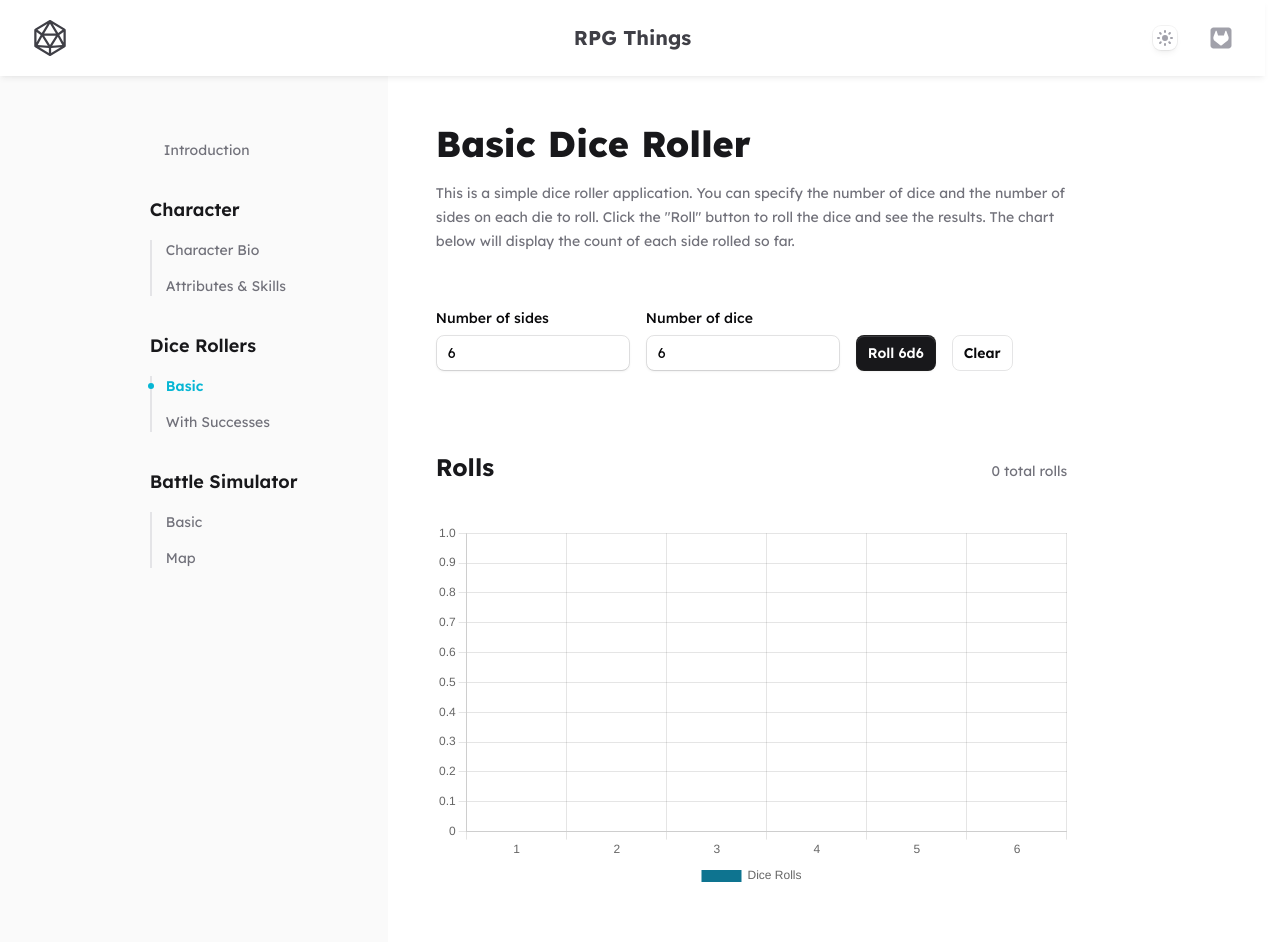
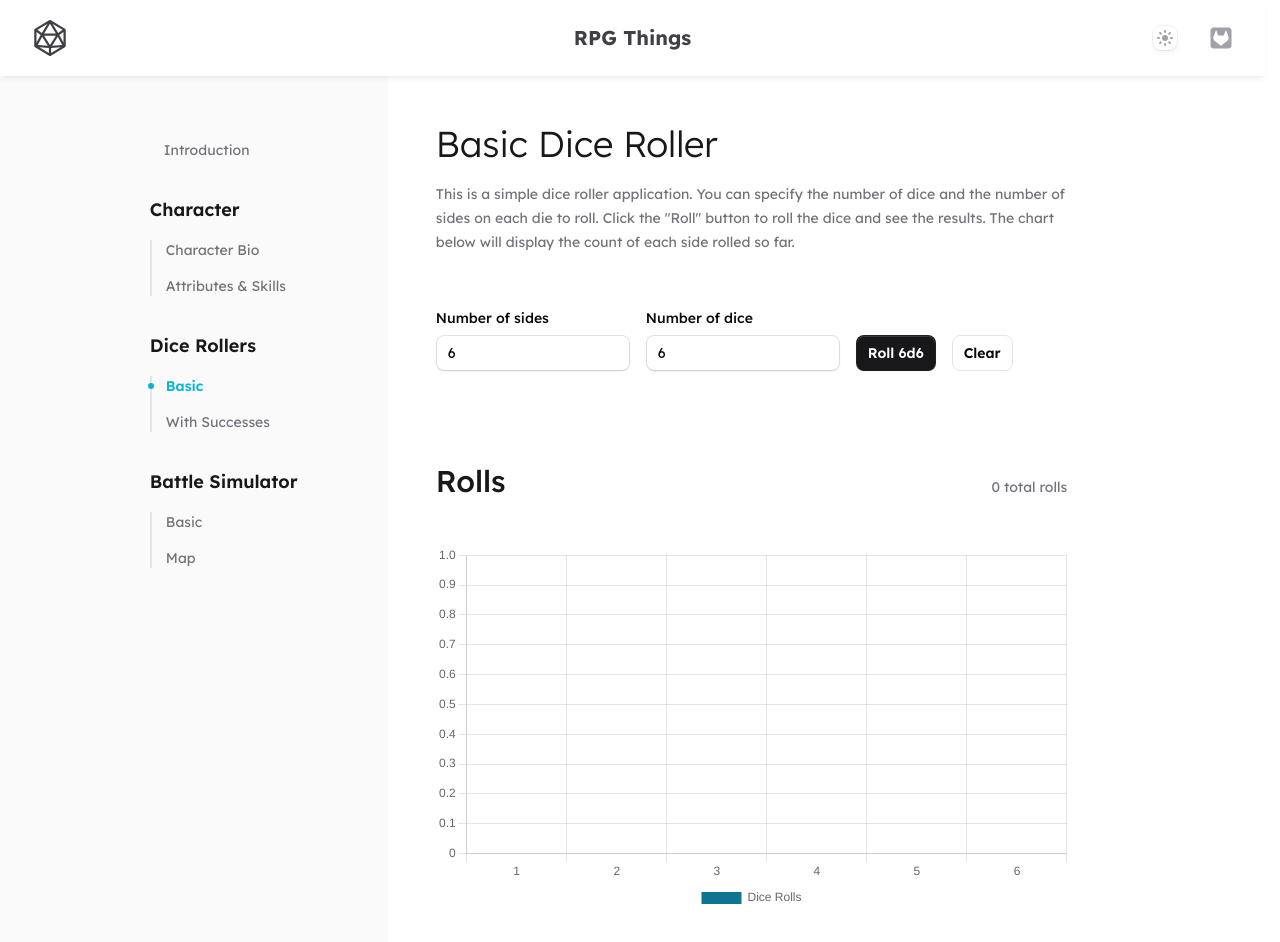
Before and after one commit to starbornone/rpg-things, a Next.js app: page /dice in a window 1280 px wide. Shown: the top 942 px of the page. Built offline with nearby package versions, Linux system fonts and the light colour scheme.

Commit message:
Updated styles to replace prose defaults

```diff
--- a/src/styles/globals.css
+++ b/src/styles/globals.css
@@ -16,31 +16,37 @@ body {
   font-family: var(--font-lexend);
 }
 
-h1 {
+h1,
+.prose h1 {
   @apply text-4xl font-light;
 }
 
-h2 {
+h2,
+.prose h2 {
   @apply text-3xl font-medium;
 }
 
-h3 {
+h3,
+.prose h3 {
   @apply text-2xl font-semibold;
 }
 
-h4 {
+h4,
+.prose h4 {
   @apply text-xl font-bold;
 }
 
-h5 {
+h5,
+.prose h5 {
   @apply text-lg font-extrabold;
 }
 
-h6 {
+h6,
+.prose h6 {
   @apply text-base font-black;
 }
 
-main ul {
+.prose ul {
   @apply list-disc list-inside;
 }
 
```
